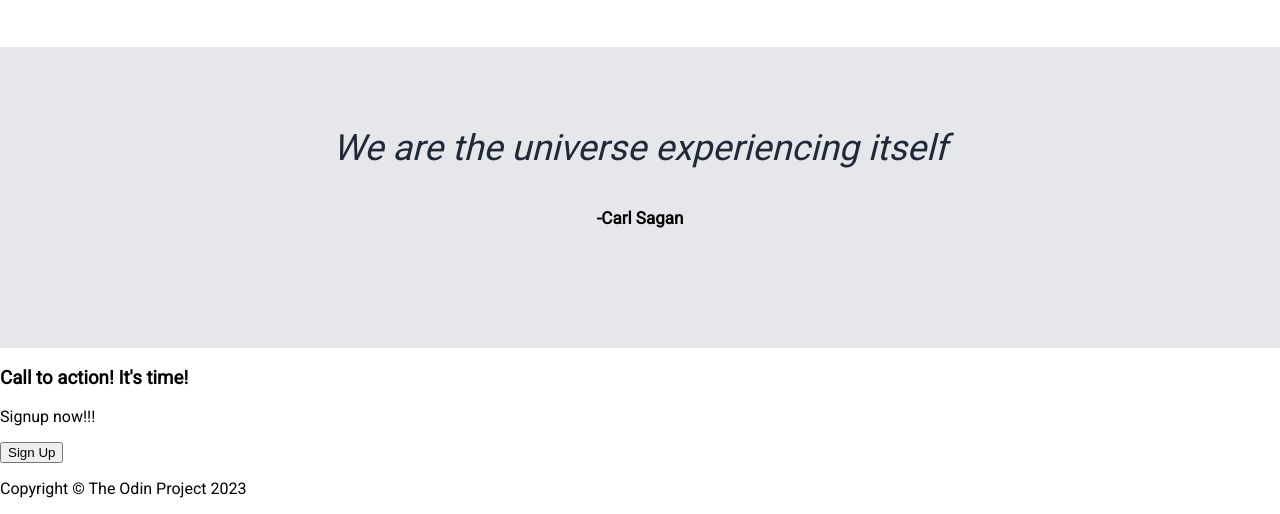
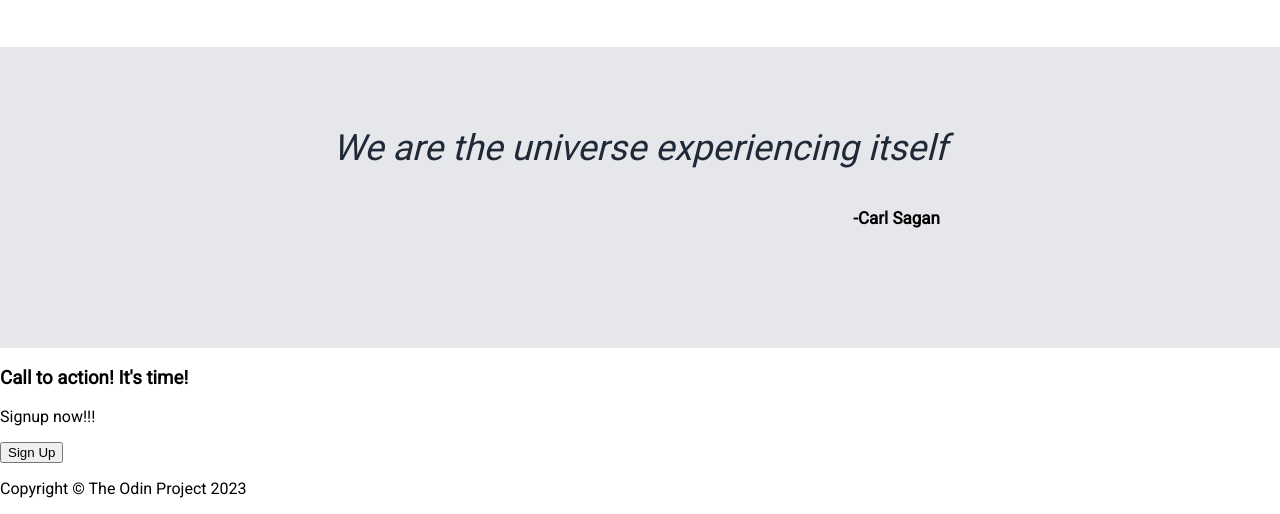
Before and after one commit to nicknanos/odin-landing-page, a plain HTML site: page index.html in a window 1280 px wide. Shown: the part 934-1448 px from the top of the page. Drawn offline with Linux system fonts and the light colour scheme.

Commit message:
Fix quote name position

```diff
--- a/css/style.css
+++ b/css/style.css
@@ -138,13 +138,15 @@ nav ul li a:hover {
     color: gray;
 }
 
+.quote-container {
+    background-color: #E5E7EB;
+}
+
 .quote {
-    display: flex;
-    flex-direction: column;
-    justify-content: center;
-    align-items: center;
+    max-width: 1000px;
+    margin:  auto;
     padding: 80px 120px;
-    background-color: #E5E7EB;
+    text-align: center;
 }
 
 .quote cite {
@@ -152,8 +154,11 @@ nav ul li a:hover {
     font-weight: lighter;
     font-style: italic;
     color: #1F2937;
+
 }
 
 .quote h6 {
     font-size: 17px;
+    text-align: end;
+    padding-right: 80px;
 }
--- a/index.html
+++ b/index.html
@@ -45,9 +45,11 @@
             </div>
         </div>
     </div>
-    <div class="quote">
-        <cite>We are the universe experiencing itself</cite>
-        <h6>-Carl Sagan</h6>
+    <div class="quote-container">
+        <div class="quote">
+            <cite>We are the universe experiencing itself</cite>
+            <h6>-Carl Sagan</h6>
+        </div>
     </div>
     <div class="signup">
         <div class="container">
```
